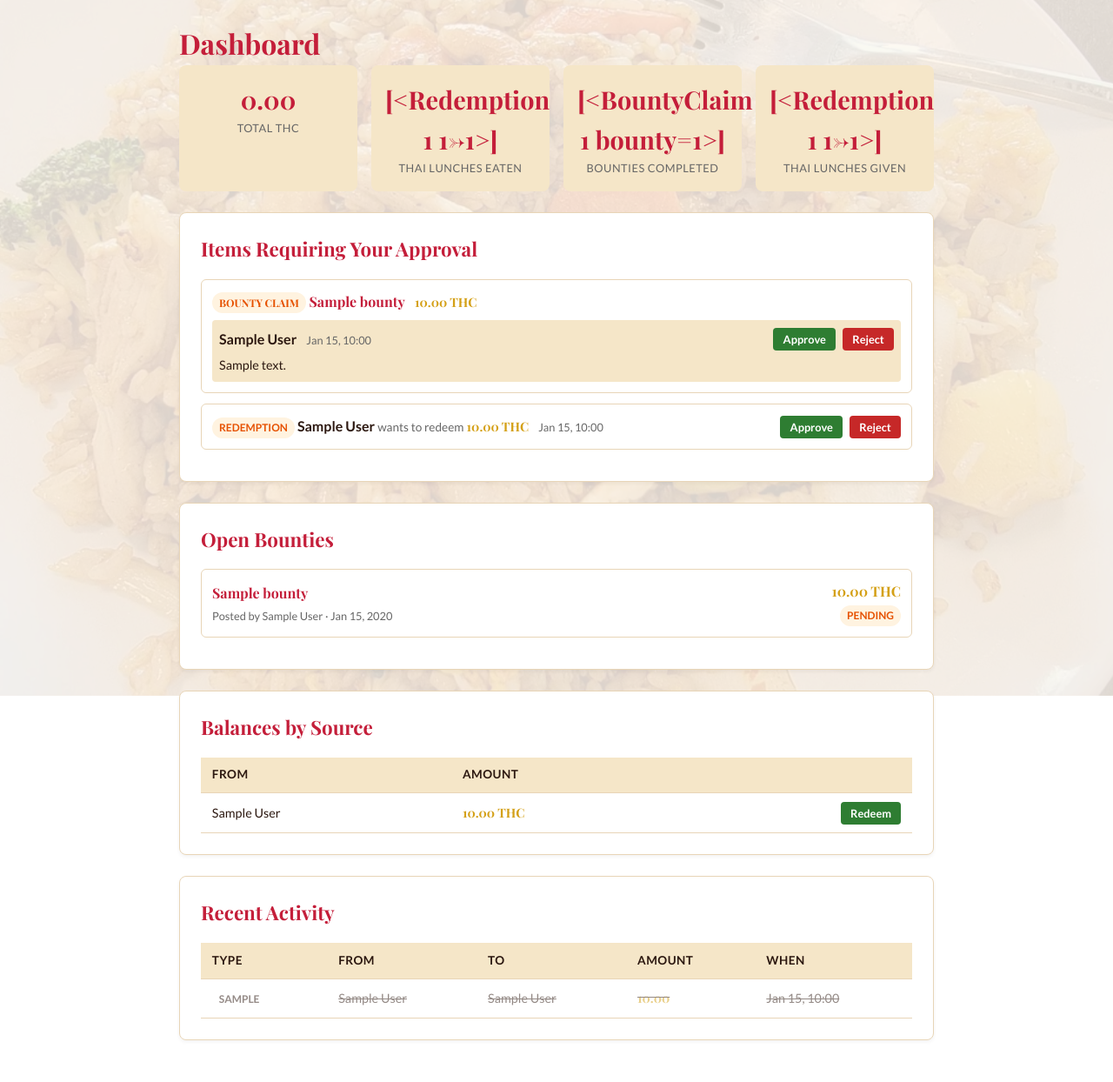
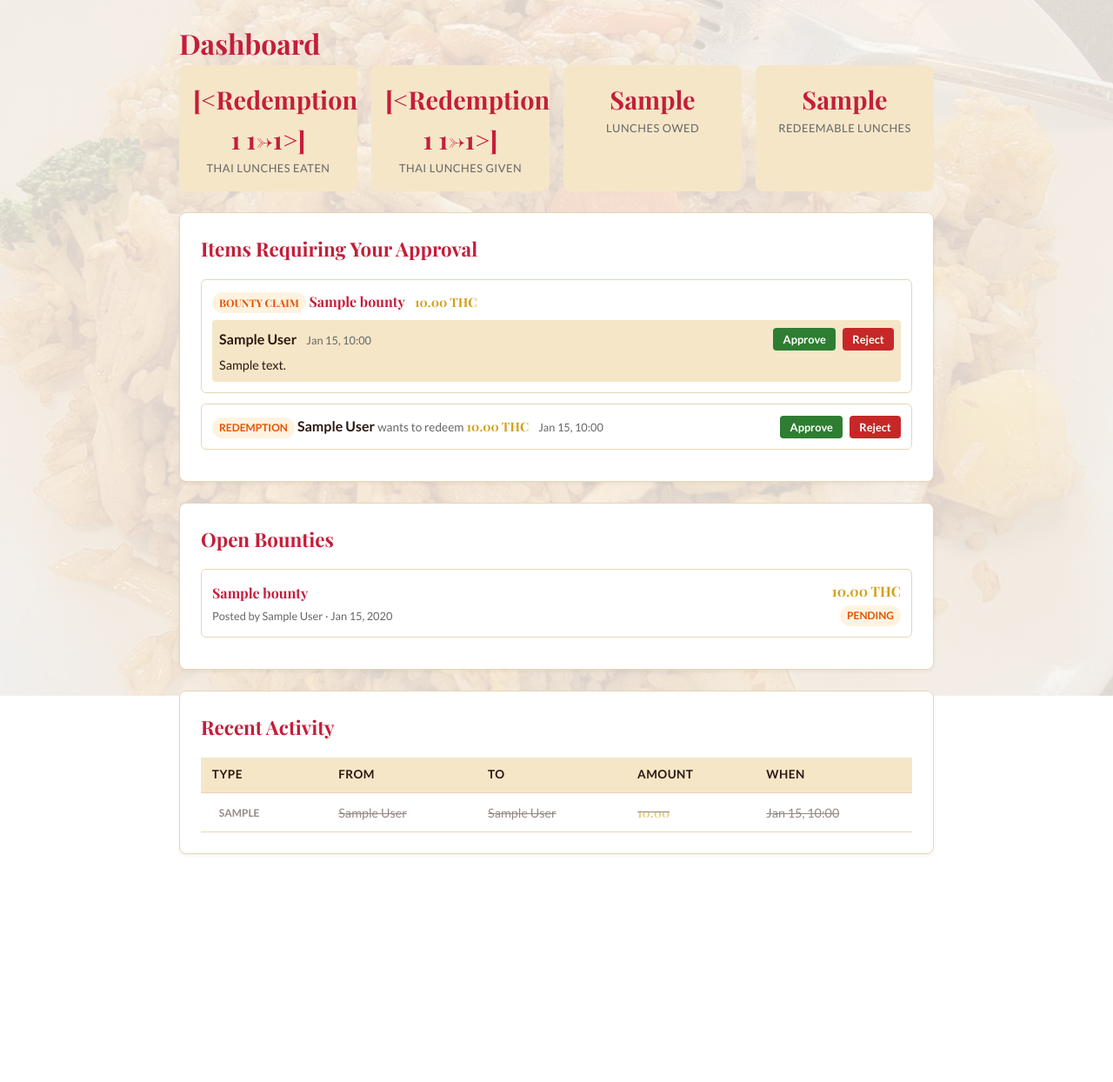
Before and after one commit to keithparrott/thai-house-coin, a Flask app: template app/templates/dashboard.html in a window 1280 px wide. Shown: the whole page at 87% size. After the commit the page ends 982 px from the top, so only its background shows below. Run offline with Flask 3, Linux system fonts and the light colour scheme; tables that the repository leaves empty hold one stand-in row (values such as "Sample post"); the template is opened without the code that fills it: values that come from a table or form of the project are taken from there, most other values are stand-ins (such as "Sample title", 1, 10 or a date in 2020).

Commit message:
added two-way balance view to wallet, lunches owed/redeemable to dash
Wallet's balance table now shows both directions per counterparty
(you owe them / they owe you) instead of just holdings. Dashboard
swaps Total THC and Bounties Completed for Lunches Owed and
Redeemable Lunches, both counted as whole lunches and linking to
the wallet.

Co-Authored-By: Claude Sonnet 5 <noreply@anthropic.com>

```diff
--- a/app/routes/wallet.py
+++ b/app/routes/wallet.py
@@ -18,7 +18,8 @@ def index():
         Balance.amount > 0
     ).order_by(Balance.amount.desc()).all()
     total = sum(b.amount for b in balances)
-    return render_template('wallet/index.html', balances=balances, total=total)
+    matrix = balance_service.get_balance_matrix(current_user.id)
+    return render_template('wallet/index.html', balances=balances, total=total, matrix=matrix)
 
 
 @wallet_bp.route('/send', methods=['GET', 'POST'])
--- a/app/templates/dashboard.html
+++ b/app/templates/dashboard.html
@@ -5,21 +5,21 @@
 
 <div class="stat-grid">
     <div class="stat-box">
-        <div class="stat-value">{{ "%.2f"|format(total_balance) }}</div>
-        <div class="stat-label">Total THC</div>
-    </div>
-    <div class="stat-box">
         <div class="stat-value">{{ lunches_eaten }}</div>
         <div class="stat-label">Thai Lunches Eaten</div>
-    </div>
-    <div class="stat-box">
-        <div class="stat-value">{{ bounties_completed }}</div>
-        <div class="stat-label">Bounties Completed</div>
     </div>
     <div class="stat-box">
         <div class="stat-value">{{ lunches_given }}</div>
         <div class="stat-label">Thai Lunches Given</div>
     </div>
+    <a href="{{ url_for('wallet.index') }}" class="stat-box" style="text-decoration: none; display: block;">
+        <div class="stat-value">{{ lunches_owed }}</div>
+        <div class="stat-label">Lunches Owed</div>
+    </a>
+    <a href="{{ url_for('wallet.index') }}" class="stat-box" style="text-decoration: none; display: block;">
+        <div class="stat-value">{{ lunches_redeemable }}</div>
+        <div class="stat-label">Redeemable Lunches</div>
+    </a>
 </div>
 
 <div class="card">
@@ -115,36 +115,6 @@
 </div>
 
 <div class="card">
-    <h2>Balances by Source</h2>
-    {% if all_sources %}
-    <table>
-        <thead><tr><th>From</th><th>Amount</th><th></th></tr></thead>
-        <tbody>
-        {% for bal in all_sources %}
-        <tr>
-            <td>{{ bal.source.display_name }}</td>
-            <td><span class="thc-amount">{{ "%.2f"|format(bal.amount) }} THC</span></td>
-            <td style="text-align: right;">
-                {% if bal.amount >= 1.0 %}
-                <form method="POST" action="{{ url_for('redemption.request_redemption') }}" style="display: inline;">
-                    <input type="hidden" name="csrf_token" value="{{ csrf_token() }}">
-                    <input type="hidden" name="target" value="{{ bal.source_user_id }}">
-                    <button type="submit" class="btn btn-success btn-sm">Redeem</button>
-                </form>
-                {% else %}
-                <button class="btn btn-sm" disabled style="background: #ccc; color: #888; cursor: not-allowed;">Redeem</button>
-                {% endif %}
-            </td>
-        </tr>
-        {% endfor %}
-        </tbody>
-    </table>
-    {% else %}
-    <p style="color: #666;">No balances yet.</p>
-    {% endif %}
-</div>
-
-<div class="card">
     <h2>Recent Activity</h2>
     {% if recent_txns %}
     <table>
```
Also changed, not shown: app/routes/dashboard.py (+6 -16 lines), app/services/balance_service.py (+55 -0 lines), app/templates/wallet/index.html (+18 -8 lines).
